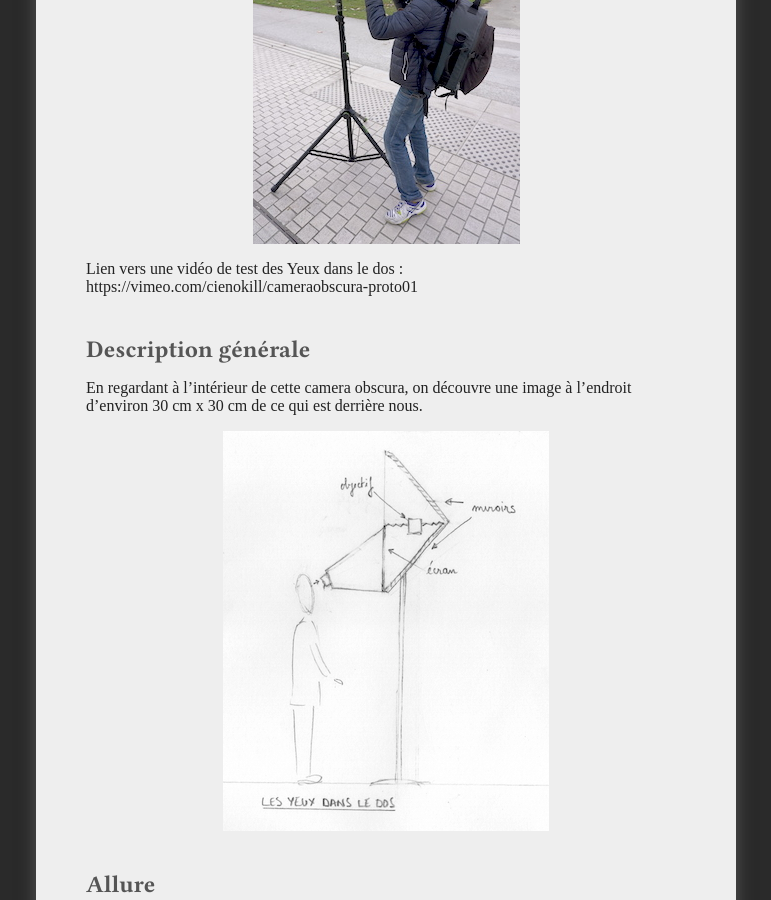
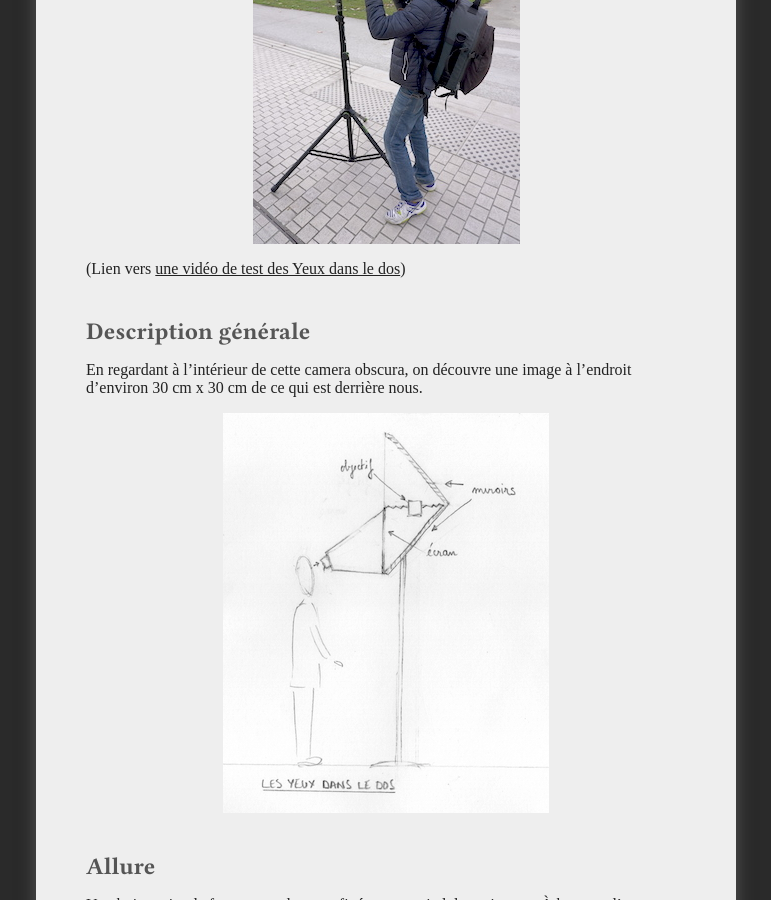
Before and after one commit to virginienokill/camera-obscura, a Jekyll site: the page built from contenu/prototypes/camera01.md, in a window 1280 px wide and 900 px high, scrolled down 326 px. Shown: the whole window, without its empty margins (254-1025 px from the left). Built offline with Jekyll 4.4.1, drawn with Linux system fonts in a browser that asks for light colours; nearby versions of some CDN libraries; some web fonts are replaced; our own code applies the rules of GitHub Pages for plain Markdown files; a script that is not in the unit is left out; the repository's description, which GitHub fills in, is left out.

Commit message:
Update camera01.md

```diff
--- a/contenu/prototypes/camera01.md
+++ b/contenu/prototypes/camera01.md
@@ -1,8 +1,7 @@
 #  Les Yeux Dans Le Dos
 ![les_yeux_dans_le_dos_4](../photos/les_yeux_dans_le_dos_4_ultralight.JPG)
 
-Lien vers une vidéo de test des Yeux dans le dos : https://vimeo.com/cienokill/cameraobscura-proto01
-
+(Lien vers [une vidéo de test des Yeux dans le dos](https://vimeo.com/cienokill/cameraobscura-proto01))
 ## Description générale
 En regardant à l'intérieur de cette camera obscura, on découvre une image à l'endroit d'environ 30 cm x 30 cm de ce qui est derrière nous.
 
```
